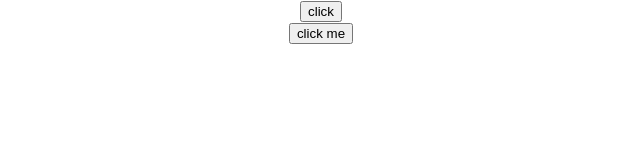
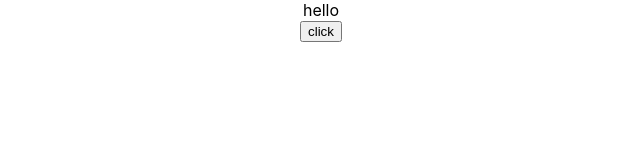
Before and after one commit to soumoq/reactJs_tutorial, a React (Create React App) app: page / in a window 1280 px wide. Shown: the top 160 px of the page, without its empty margins (319-959 px from the left). Built offline with nearby package versions, Linux system fonts and the light colour scheme.

Commit message:
bind handeler

```diff
--- a/src/App.js
+++ b/src/App.js
@@ -5,14 +5,16 @@
 import Welcome from './components/Welcome';
 import FunctionClick from './components/FunctionClick';
 import ClassClick from './components/ClassClick';
+import EventBind from './components/EventBind';
 
 
 
 function App() {
   return (
     <div className="App">
-      <FunctionClick/>
-      <ClassClick/>
+      <EventBind/>
+      {/*<FunctionClick/>
+      <ClassClick/>*/}
     </div>
   );
 }
--- /dev/null
+++ b/src/components/EventBind.js
@@ -0,0 +1,35 @@
+import React, { Component } from 'react'
+
+class EventBind extends Component {
+
+    constructor(props) {
+        super(props)
+
+        this.state = {
+            message: 'hello'
+        }
+    }
+
+    click(){
+        this.setState({
+            message:'good bye'
+        })
+    }
+
+    render() {
+        return (
+            <div>
+                <div>
+                    {this.state.message}
+                </div>
+
+                <button onClick={this.click.bind(this)}>
+                    click
+                </button>
+
+            </div>
+        )
+    }
+}
+
+export default EventBind
```
Also changed, not shown: 1 other file (tests, documents, lock files or other folders).
